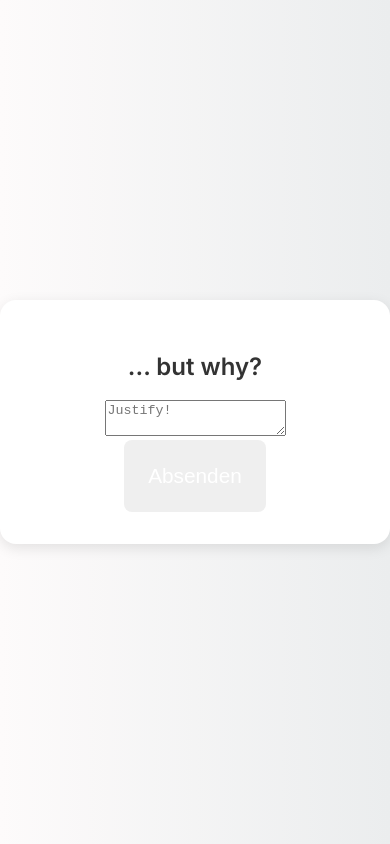
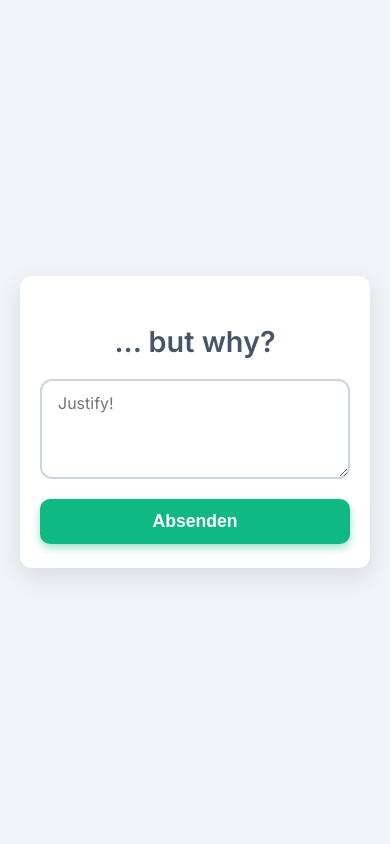
Before and after one commit to GaHub101/ZaWoTest, a plain HTML site: page index.html in a window 390 px wide. Both pictures are taken after a click on the button "🔥 Hot". Drawn offline with Linux system fonts and the light colour scheme.

Commit message:
Update style.css

```diff
--- a/style.css
+++ b/style.css
@@ -1,59 +1,140 @@
+/* style.css */
+
+@import url('https://fonts.googleapis.com/css2?family=Inter:wght@400;600&display=swap');
+
+* {
+  box-sizing: border-box;
+}
+
 body {
+  margin: 0;
   font-family: 'Inter', sans-serif;
-  background: linear-gradient(to right, #fdfbfb, #ebedee);
-  margin: 0;
-  padding: 0;
+  background: #f0f4f8;
+  color: #333;
   display: flex;
   justify-content: center;
   align-items: center;
-  height: 100vh;
-  color: #333;
+  min-height: 100vh;
+  padding: 20px;
 }
 
 .container {
-  background: #fff;
-  border-radius: 16px;
-  box-shadow: 0 4px 14px rgba(0,0,0,0.1);
-  padding: 2rem;
+  background: #ffffff;
+  border-radius: 12px;
+  box-shadow: 0 8px 24px rgba(0, 0, 0, 0.1);
+  padding: 30px 40px;
+  max-width: 400px;
+  width: 100%;
   text-align: center;
-  width: 90%;
-  max-width: 400px;
+  transition: all 0.3s ease;
 }
 
 h1 {
-  margin-bottom: 2rem;
+  font-weight: 600;
   font-size: 2.5rem;
+  margin-bottom: 24px;
+  color: #1e293b;
+}
+
+h2 {
+  font-weight: 600;
+  font-size: 1.8rem;
+  margin-bottom: 20px;
+  color: #475569;
 }
 
 .buttons {
   display: flex;
-  justify-content: space-between;
-  gap: 1rem;
+  justify-content: center;
+  gap: 20px;
+  margin-top: 20px;
 }
 
 button {
   flex: 1;
-  padding: 1.5rem;
-  font-size: 1.3rem;
+  padding: 14px 0;
+  font-size: 1.1rem;
+  font-weight: 600;
   border: none;
-  border-radius: 8px;
+  border-radius: 10px;
+  cursor: pointer;
+  transition: background-color 0.25s ease, box-shadow 0.25s ease;
   color: white;
-  cursor: pointer;
-  transition: background 0.3s ease;
+  user-select: none;
 }
 
-button.hot {
-  background: #ff4b5c;
+button:focus {
+  outline: 3px solid #7dd3fc;
+  outline-offset: 2px;
 }
 
-button.hot:hover {
-  background: #e8434a;
+/* Hot Button - warm, kräftig */
+button:nth-child(1) {
+  background-color: #ef4444; /* Red-500 */
+  box-shadow: 0 4px 8px rgba(239, 68, 68, 0.4);
 }
 
-button.not {
-  background: #3da5d9;
+button:nth-child(1):hover {
+  background-color: #dc2626; /* Red-600 */
+  box-shadow: 0 6px 12px rgba(220, 38, 38, 0.5);
 }
 
-button.not:hover {
-  background: #318fb5;
+/* Not Button - kühl, frisch */
+button:nth-child(2) {
+  background-color: #3b82f6; /* Blue-500 */
+  box-shadow: 0 4px 8px rgba(59, 130, 246, 0.4);
 }
+
+button:nth-child(2):hover {
+  background-color: #2563eb; /* Blue-600 */
+  box-shadow: 0 6px 12px rgba(37, 99, 235, 0.5);
+}
+
+/* Absenden Button */
+#justificationStep button {
+  background-color: #10b981; /* Emerald-500 */
+  box-shadow: 0 4px 8px rgba(16, 185, 129, 0.4);
+  width: 100%;
+  margin-top: 16px;
+  font-size: 1.1rem;
+}
+
+#justificationStep button:hover {
+  background-color: #059669; /* Emerald-600 */
+  box-shadow: 0 6px 12px rgba(5, 150, 105, 0.5);
+}
+
+textarea {
+  width: 100%;
+  min-height: 100px;
+  padding: 12px 16px;
+  font-size: 1rem;
+  border-radius: 12px;
+  border: 2px solid #cbd5e1; /* Blue Gray-300 */
+  resize: vertical;
+  transition: border-color 0.25s ease;
+  font-family: 'Inter', sans-serif;
+  color: #334155;
+}
+
+textarea:focus {
+  outline: none;
+  border-color: #3b82f6; /* Blue-500 */
+  box-shadow: 0 0 8px rgba(59, 130, 246, 0.5);
+}
+
+/* Responsive */
+@media (max-width: 480px) {
+  .container {
+    padding: 24px 20px;
+  }
+
+  h1 {
+    font-size: 2rem;
+  }
+
+  button {
+    font-size: 1rem;
+    padding: 12px 0;
+  }
+}
```
